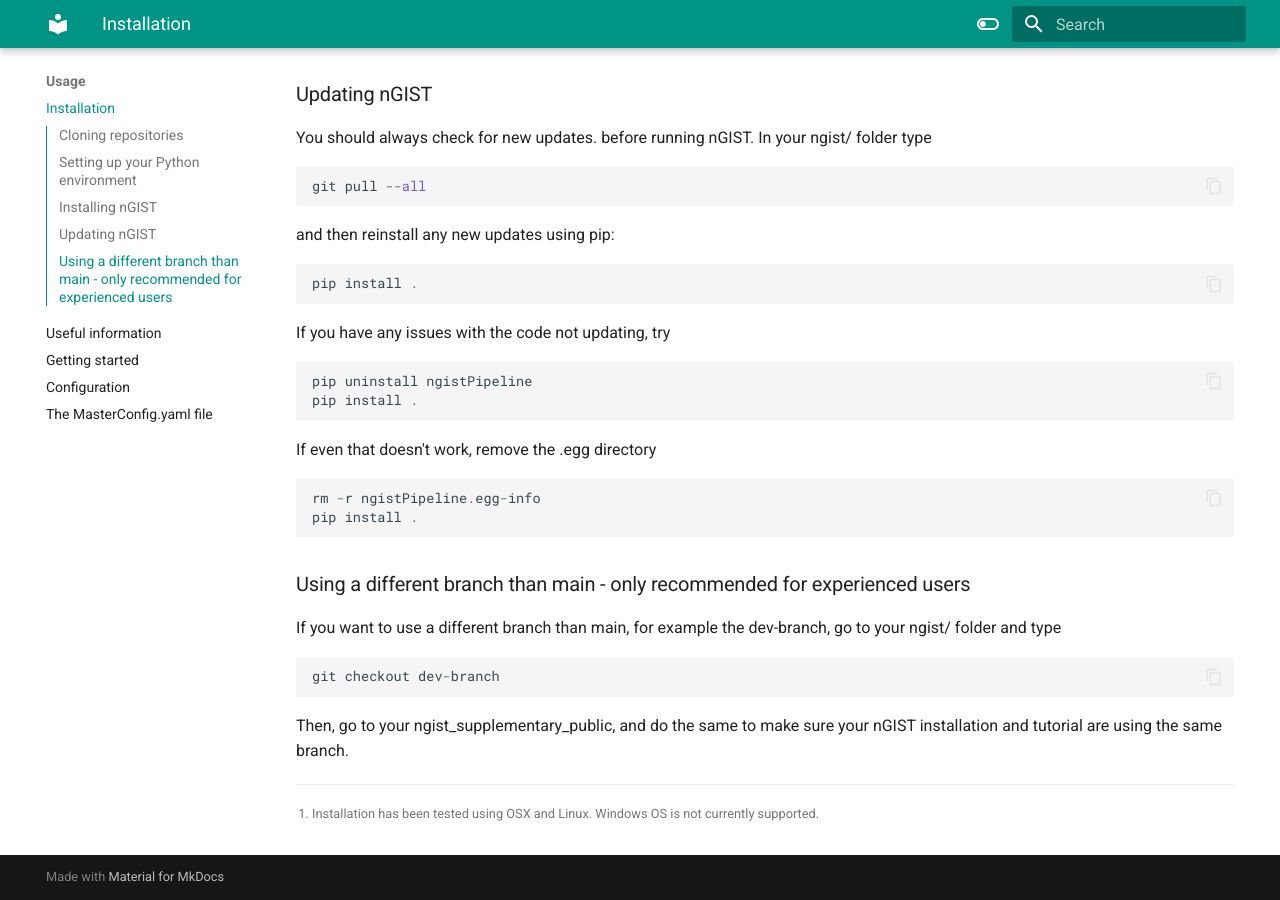
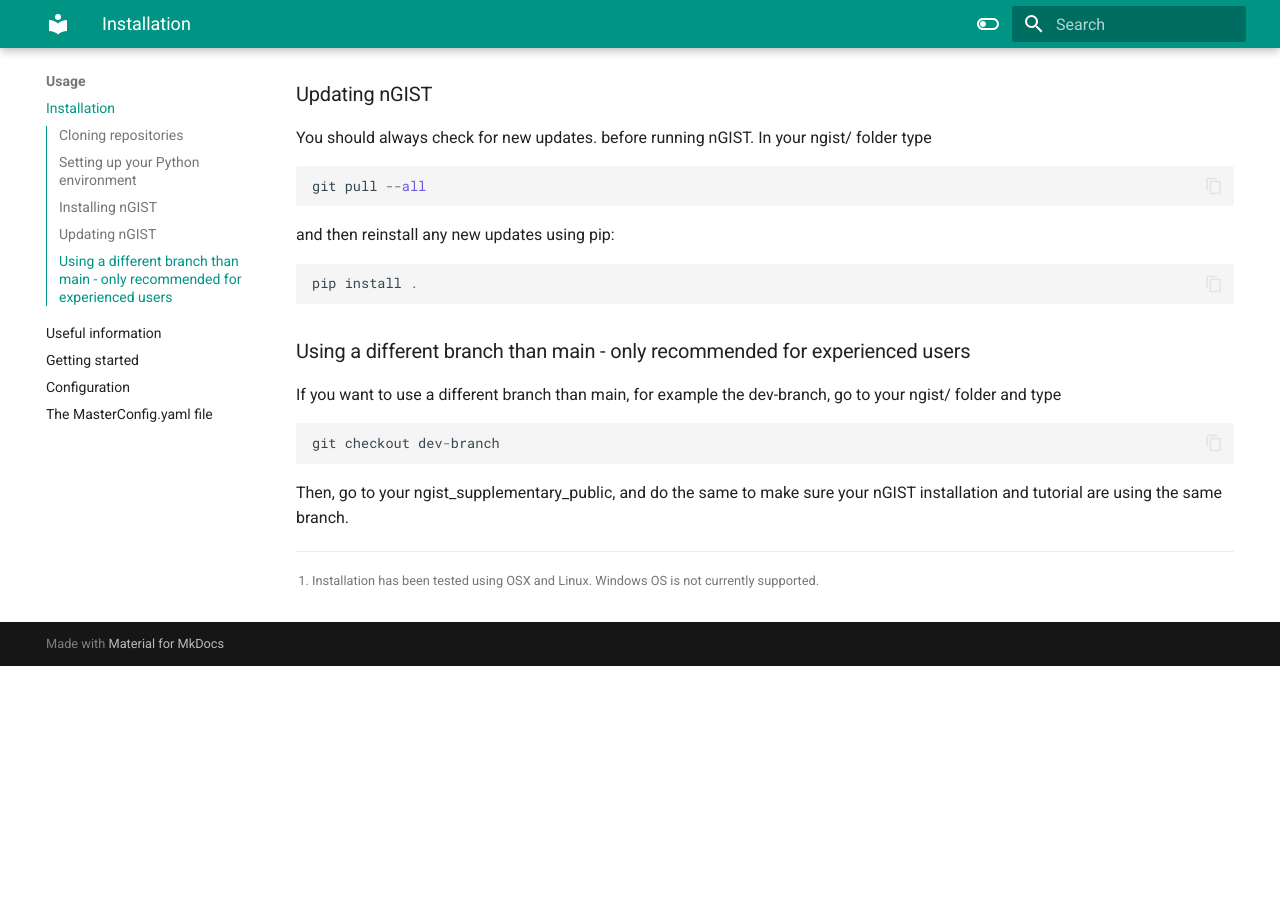
Before and after one commit to geckos-survey/gist-documentation, an MkDocs documentation site: the page built from docs/usage/installation.md, in a window 1280 px wide and 900 px high, scrolled down 952 px. Built offline with MkDocs 1.6.1 and Material for MkDocs 9.7.7, drawn with Linux system fonts in a browser that asks for light colours; emoji names are drawn with the system emoji font; after the commit the page ends 1618 px from its top, so only the background shows below that.

Commit message:
Update installation.md

````diff
--- a/docs/usage/installation.md
+++ b/docs/usage/installation.md
@@ -37,16 +37,6 @@ and then reinstall any new updates using pip:
 ```py
 pip install .
 ```
-If you have any issues with the code not updating, try
-```py
-pip uninstall ngistPipeline
-pip install .
-```
-If even that doesn't work, remove the .egg directory
-```py
-rm -r ngistPipeline.egg-info
-pip install .
-```
 
 ### Using a different branch than main - only recommended for experienced users
 If you want to use a different branch than main, for example the dev-branch, go to your ngist/ folder and type
````
